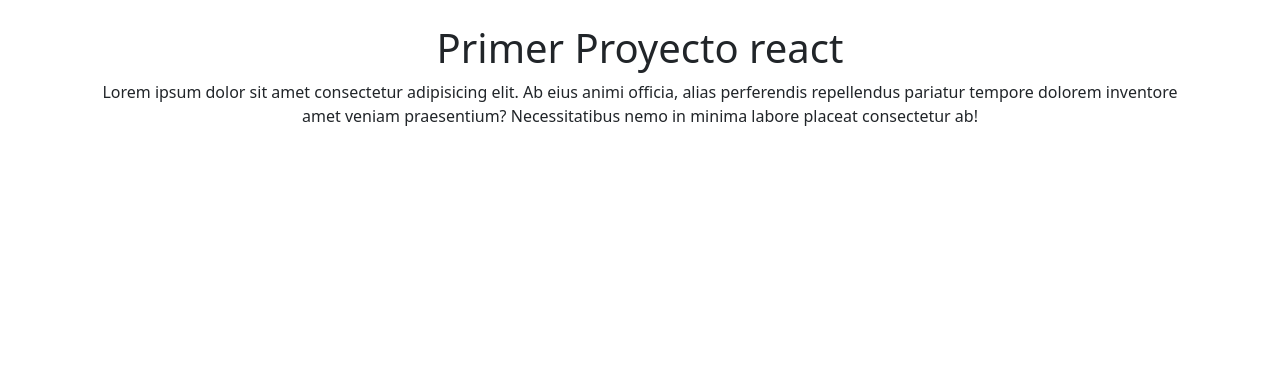
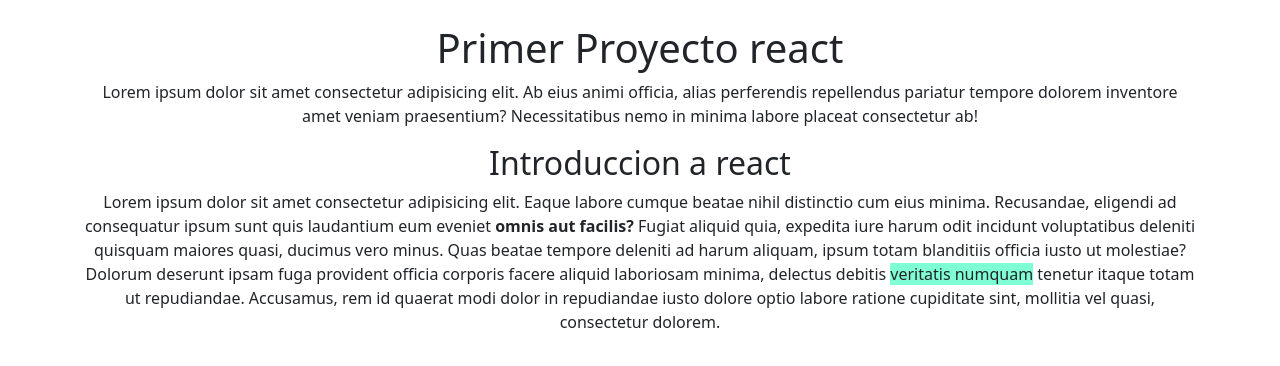
Before and after one commit to AxelGzlzz/PrimerProyectoReact, a React (Vite) app: page / in a window 1280 px wide. Shown: the top 366 px of the page. Built offline with nearby package versions, Linux system fonts and the light colour scheme.

Commit message:
agregamos el componente info

```diff
--- a/src/App.jsx
+++ b/src/App.jsx
@@ -1,4 +1,5 @@
 import 'bootstrap/dist/css/bootstrap.min.css'
+import Informacion from './components/Informacion'
 function App() {
 
 
@@ -8,9 +9,15 @@
     {/* siempre etiqueta de cierre, todo lo que retorne tiene que estar cerrado en un solo contenedor en react */}
     <h1 className='text-center'>Primer Proyecto react</h1>
    <p className='text-center'>Lorem ipsum dolor sit amet consectetur adipisicing elit. Ab eius animi officia, alias perferendis repellendus pariatur tempore dolorem inventore <br/> amet veniam praesentium? Necessitatibus nemo in minima labore placeat consectetur ab!</p>
+ {/* Invocar componentes */}
+   <Informacion></Informacion>
+
+   {/* o tambien  simple  </Informacion>*/}
+
+
    </main>
 
-  )
+  );
 }
 
 export default App
--- /dev/null
+++ b/src/components/Informacion.jsx
@@ -0,0 +1,14 @@
+  //  esqueleto rsc     "funcion de componentes"
+    const Informacion = () => {
+        //aqui agrego mayor parte de logica
+        return (
+        //    algo de logica
+           <section className="text-center">
+                <h2>Introduccion a react </h2>
+                 <p>Lorem ipsum dolor sit amet consectetur adipisicing elit. Eaque labore cumque beatae nihil distinctio cum eius minima. Recusandae, eligendi ad consequatur ipsum sunt quis laudantium eum eveniet <strong>omnis aut facilis?</strong> Fugiat aliquid quia, expedita iure harum odit incidunt voluptatibus deleniti quisquam maiores quasi, ducimus vero minus. Quas beatae tempore deleniti ad harum aliquam, ipsum totam blanditiis officia iusto ut molestiae? Dolorum deserunt ipsam fuga provident officia corporis facere aliquid laboriosam minima, delectus debitis <span className="parrafoResaltado">veritatis numquam</span>  tenetur itaque totam ut repudiandae. Accusamus, rem id quaerat modi dolor in repudiandae iusto dolore optio labore ratione cupiditate sint, mollitia vel quasi, consectetur dolorem.</p>
+
+            </section>
+        );
+    };
+
+    export default Informacion;
--- a/src/index.css
+++ b/src/index.css
@@ -0,0 +1,5 @@
+.parrafoResaltado{
+
+background-color:aquamarine;
+
+}
```
